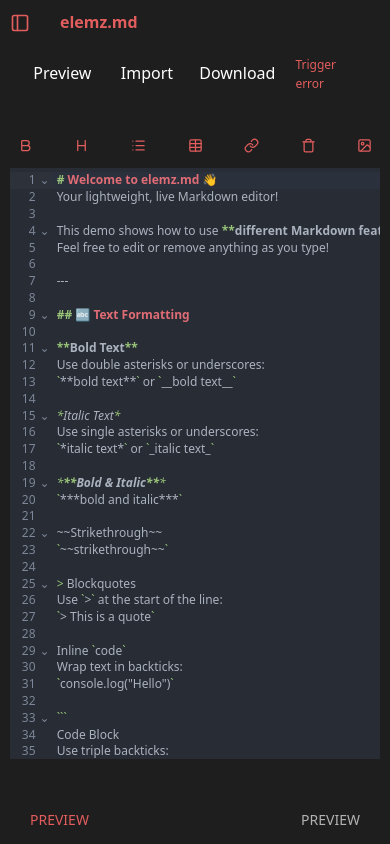
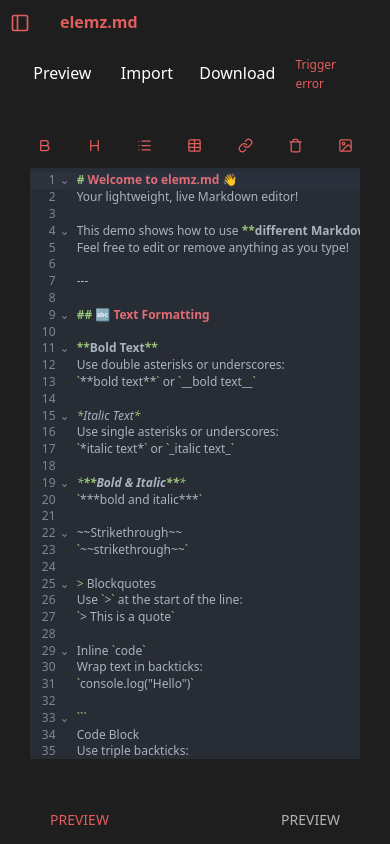
Before and after one commit to el3mzwurld/Elemi-AltSchool-Sem02-Exam, a React (Vite) app: page / in a window 390 px wide. Built offline with nearby package versions, Linux system fonts and the light colour scheme.

Commit message:
Styles for mobile screen fix

```diff
--- a/src/assets/styles/global.css
+++ b/src/assets/styles/global.css
@@ -217,7 +217,7 @@
 
     .main {
       width: 100%;
-      padding: 10px 10px;
+      padding: 10px 30px;
       display: flex;
       align-items: center;
       flex-direction: column;
```
